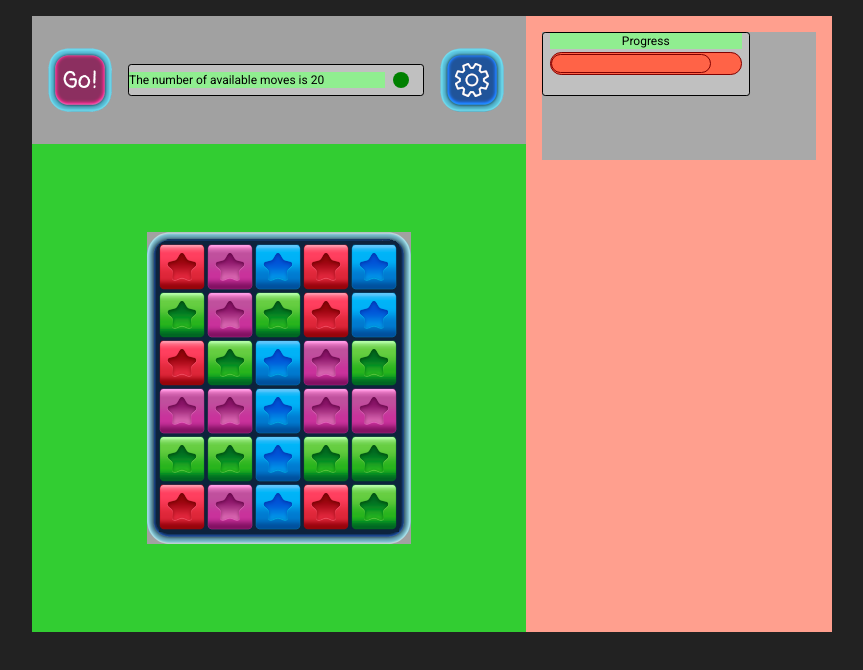
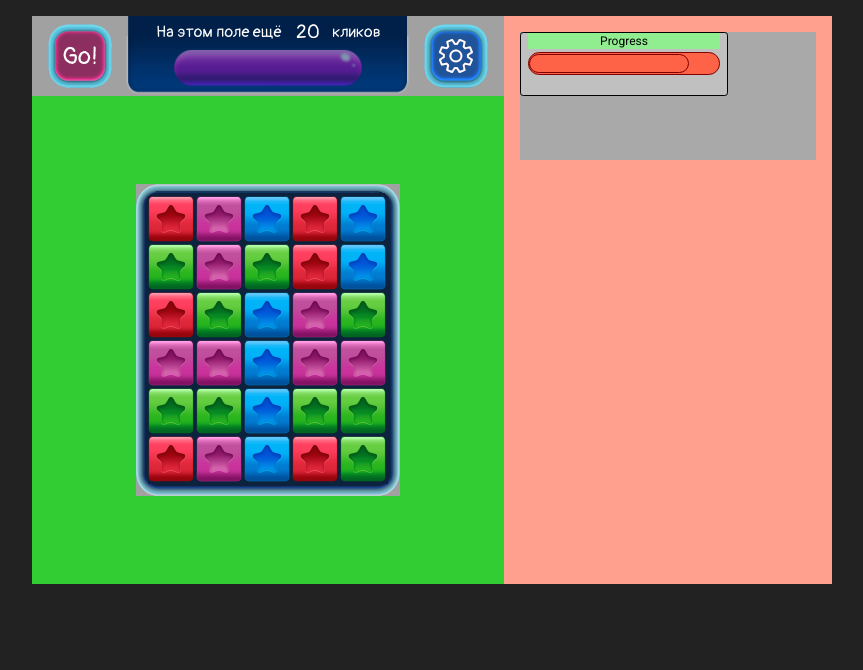
Before and after one commit to igor-kolyaskin/Vanilla-JS-game, a website built with webpack: page src/template.html in a window 1280 px wide. Shown: the whole page, without its empty margins (208-1071 px from the left). Built offline with nearby package versions, Linux system fonts and the light colour scheme; what tingle.js would draw is missing.

Commit message:
style: implement display in header (shows remaining burnable tailes)

```diff
--- /dev/null
+++ b/src/components/common/Spinner.js
@@ -0,0 +1,8 @@
+const Spinner = (classArray) => {
+  const spinner = document.createElement("div");
+  spinner.classList.add("lds-dual-ring", ...classArray);
+
+  return spinner;
+};
+
+export default Spinner;
--- a/src/components/header/Header.js
+++ b/src/components/header/Header.js
@@ -8,6 +8,7 @@ const Header = () => {
 
   const btnNewGame = document.createElement("button");
   btnNewGame.setAttribute("id", "btn-new-game");
+  btnNewGame.classList.add("header-button");
   btnNewGame.innerText = "Go!";
 
   const streetlight = streetlightInstance.render();
@@ -15,6 +16,7 @@ const Header = () => {
 
   const btnSettings = document.createElement("button");
   btnSettings.setAttribute("id", "btn-settings");
+  btnSettings.classList.add("header-button");
   btnSettings.addEventListener("click", onClickSettings);
 
   header.append(btnNewGame, streetlight, btnSettings);
--- a/src/components/header/Streetlight.js
+++ b/src/components/header/Streetlight.js
@@ -1,7 +1,11 @@
+import Spinner from "../common/Spinner";
 class Streetlight {
   constructor() {
-    this.light = null;
+    this.refreshButton = null;
     this.text = null;
+    this.textMessage = null;
+    this.textNumber = null;
+    this.textWord = null;
   }
 
   // creates DOM-element
@@ -9,44 +13,73 @@ class Streetlight {
     const streetlight = document.createElement("section");
     streetlight.setAttribute("id", "streetlight");
 
-    const light = document.createElement("div");
-    light.setAttribute("id", "streetlight-light");
-    light.classList.add("streetlight-green");
-    this.light = light;
-
-    const lightContainer = document.createElement("div");
-    lightContainer.setAttribute("id", "streetlight-lt-cont");
-    lightContainer.append(light);
+    const refreshButton = document.createElement("div");
+    refreshButton.setAttribute("id", "refresh-button");
+    refreshButton.classList.add("refresh-button");
+    // refreshButton.innerText = "Обновить поле";
+    this.refreshButton = refreshButton;
 
     const text = document.createElement("div");
     text.setAttribute("id", "streetlight-text");
-    text.innerText = "Hello";
     this.text = text;
 
-    streetlight.append(text, lightContainer);
+    const textMessage = document.createElement("div");
+    textMessage.setAttribute("id", "streetlight-text-message");
+    textMessage.classList.add("street-text-parts");
+    textMessage.innerText = "Hallo";
+    this.textMessage = textMessage;
+
+    const textNumber = document.createElement("div");
+    textNumber.setAttribute("id", "streetlight-text-number");
+    textNumber.classList.add("street-text-parts");
+    textNumber.innerText = "?";
+    this.textNumber = textNumber;
+
+    const textSpinner = Spinner(["street-text-parts", "street-text-spinner"]);
+    this.textSpinner = textSpinner;
+
+    const textWord = document.createElement("div");
+    textWord.setAttribute("id", "streetlight-text-word");
+    textWord.classList.add("street-text-parts");
+    textWord.innerText = " кликов";
+    this.textWord = textWord;
+
+    text.append(textMessage, textNumber, textSpinner, textWord);
+    streetlight.append(text, refreshButton);
 
     return streetlight;
   }
 
   green(turnNumber = "?") {
-    this.light.classList.remove("streetlight-yellow");
-    this.light.classList.remove("streetlight-red");
-    this.light.classList.add("streetlight-green");
-    this.text.innerText = `The number of available moves is ${turnNumber}`;
+    this.refreshButton.classList.remove("refresh-button-active");
+    this.textMessage.classList.remove("street-message-long");
+    this.textMessage.innerText = `На этом поле ещё`;
+    this.textNumber.innerText = `${turnNumber}`;
+    this.textWord.innerText = `кликов`;
+    this.textNumber.style.display = "inherit";
+    this.textSpinner.style.display = "none";
+    this.textWord.style.display = "inherit";
   }
 
   red() {
-    this.light.classList.remove("streetlight-yellow");
-    this.light.classList.remove("streetlight-green");
-    this.light.classList.add("streetlight-red");
-    this.text.innerText = "No moves. Click the red circle to change field";
+    this.refreshButton.classList.add("refresh-button-active");
+    this.textMessage.classList.add("street-message-long");
+    this.textMessage.innerText = "На этом поле не осталось кликов";
+    this.textNumber.style.display = "none";
+    this.textWord.style.display = "none";
+    this.textNumber.style.display = "none";
+    this.textSpinner.style.display = "none";
   }
 
   yellow() {
-    this.light.classList.remove("streetlight-red");
-    this.light.classList.remove("streetlight-green");
-    this.light.classList.add("streetlight-yellow");
-    this.text.innerText = "Please wait";
+    this.refreshButton.classList.remove("refresh-button-active");
+    this.textMessage.classList.remove("street-message-long");
+    this.textMessage.innerText = `На этом поле ещё`;
+    this.textNumber.innerText = `wait`;
+    this.textWord.innerText = `кликов`;
+    this.textNumber.style.display = "none";
+    this.textWord.style.display = "inherit";
+    this.textSpinner.style.display = "inherit";
   }
 }
 
--- a/src/listeners/onClickStreetlight.js
+++ b/src/listeners/onClickStreetlight.js
@@ -1,7 +1,7 @@
 import gameInstance from "../bll/Game";
 
 function onClickStreetlight(event) {
-  if (event.target.id !== "streetlight-light") return;
+  if (event.target.id !== "refresh-button") return;
   gameInstance.refreshField();
 }
 
--- a/src/styles/xl/_app.scss
+++ b/src/styles/xl/_app.scss
@@ -11,6 +11,6 @@
     flex-direction: column;
     justify-content: flex-start;
     align-items: center;
-    width: 36rem;
+    width: 30rem;
     background-color: limegreen;
 }
--- a/src/styles/xl/_header.scss
+++ b/src/styles/xl/_header.scss
@@ -1,36 +1,32 @@
 #header {
     display: flex;
-    justify-content: flex-start;
-    align-items: center;
+    justify-content: space-between;
+    align-items: flex-start;
     width: 100%;
-    height: 8rem;
+    height: 5rem;
     background-color: #a1a1a1;
     box-sizing: border-box;
 }
-
-#btn-new-game {
+.header-button {
     width: 4rem;
     height: 4rem;
     padding: 0;
     border: none;
-    margin: 0 1rem;
+    box-sizing: border-box;
+}
+#btn-new-game {
+    margin: 0.5rem 0 0 1rem;
     background-image: url("../assets/icons/button_start.png");
     background-repeat: no-repeat;
     background-size: 100%;
     font-family: Pangolin, Helvetica, sans-serif;
     font-size: 1.5rem;
     color: white;
-    box-sizing: border-box;
 }
 
 #btn-settings {
-    width: 4rem;
-    height: 4rem;
-    padding: 0;
-    border: none;
-    margin: 0 1rem;
+    margin: 0.5rem 1rem 0 0;
     background-image: url("../assets/icons/button_gear.png");
     background-repeat: no-repeat;
     background-size: 100%;
-    box-sizing: border-box;
 }
--- a/src/styles/xl/_main-xl.scss
+++ b/src/styles/xl/_main-xl.scss
@@ -1,4 +1,5 @@
 @import "./app";
+@import "./spinner";
 @import "./tingle";
 @import "./header";
 @import "./streetlight";
--- /dev/null
+++ b/src/styles/xl/_spinner.scss
@@ -0,0 +1,24 @@
+.lds-dual-ring {
+  display: inline-block;
+  width: 20px;
+  height: 20px;
+}
+.lds-dual-ring:after {
+  content: " ";
+  display: block;
+  width: 16px;
+  height: 16px;
+  margin: 2px;
+  border-radius: 50%;
+  border: 2px solid #fff;
+  border-color: #fff transparent #fff transparent;
+  animation: lds-dual-ring 1s linear infinite;
+}
+@keyframes lds-dual-ring {
+  0% {
+    transform: rotate(0deg);
+  }
+  100% {
+    transform: rotate(360deg);
+  }
+}
--- a/src/styles/xl/_streetlight.scss
+++ b/src/styles/xl/_streetlight.scss
@@ -1,56 +1,87 @@
 #streetlight {
     display: flex;
+    flex-direction: column;
     justify-content: flex-start;
     align-items: center;
-    width: 18.5rem;
-    height: 2rem;
-    border: 0.1rem solid black;
-    border-radius: 0.2rem;
-    background-color: silver;
+    width: 18rem;
+    height: 5rem;
+    background-color: #a1a1a1;
+    background-image: url("../assets/png/header-display.png");
+    background-size: 100% 100%;
+    background-repeat: no-repeat;
+    color: white;
+    font-family: Pangolin, Helvetica, sans-serif;
+    font-size: 1rem;
     box-sizing: border-box;
 }
 
-#streetlight-lt-cont {
+#refresh-button {
     display: flex;
     justify-content: center;
     align-items: center;
-    width: 1rem;
-    height: 1rem;
+    width: 12rem;
+    height: 2.5rem;
     margin: 0.5rem;
+    padding: 0;
+    border: none;
+    background-image: url("../assets/png/refresh-button.png");
+    background-size: 100% 100%;
+    background-repeat: no-repeat;
     box-sizing: border-box;
-}
+    opacity: 0.5;
+    pointer-events: none;
+    cursor: default;
 
-#streetlight-light {
-    width: 1rem;
-    height: 1rem;
-    border-radius: 50%;
-    box-sizing: border-box;
+    &.refresh-button-active {
+        opacity: 1;
+        pointer-events: all;
+        cursor: pointer;
+    }
 }
 
 #streetlight-text {
     display: flex;
-    justify-content: flex-start;
+    justify-content: center;
     align-items: center;
     width: 16rem;
     height: 1rem;
-    background-color: lightgreen;
-    color: black;
-    font-size: 0.75rem;
+    background-color: transparent;
+    margin-top: 0.5rem;
     box-sizing: border-box;
 }
 
-.streetlight-yellow {
-    background-color: yellow;
-    pointer-events: none;
-    cursor: default;
+.street-text-parts {
+    display: flex;
+    align-items: center;
+    height: 1rem;
+    background-color: transparent;
+    box-sizing: border-box;
 }
-.streetlight-red {
-    background-color: red;
-    pointer-events: auto;
-    cursor: pointer;
+
+#streetlight-text-message {
+    justify-content: flex-start;
+    width: 8rem;
+    &.street-message-long {
+        width: 15rem;
+    }
 }
-.streetlight-green {
-    background-color: green;
-    pointer-events: none;
-    cursor: default;
+
+#streetlight-text-number {
+    display: inherit;
+    justify-content: center;
+    font-size: 1.2rem;
+    width: 3rem;
 }
+
+.street-text-spinner {
+    display: none;
+    justify-content: center;
+    width: 3rem;
+    height: 3rem;
+    background-color: transparent;
+}
+
+#streetlight-text-word {
+    justify-content: flex-start;
+    width: 3rem;
+}
```
Also changed, not shown: src/assets/png/display.png (added), src/assets/png/header-display.png (added), src/assets/png/header-display_.png (added), src/assets/png/refresh-button.png (added), src/assets/png/refresh-button_.png (added).
